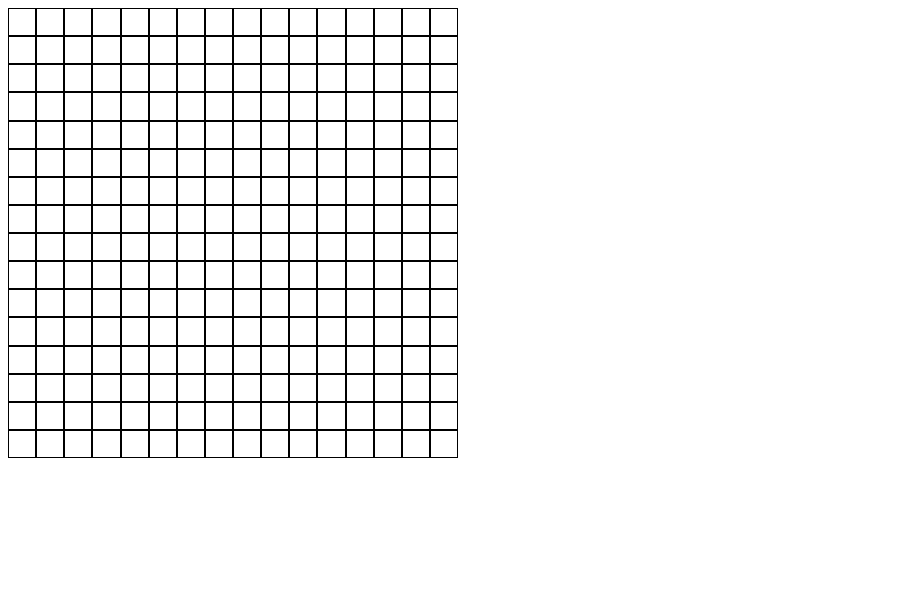
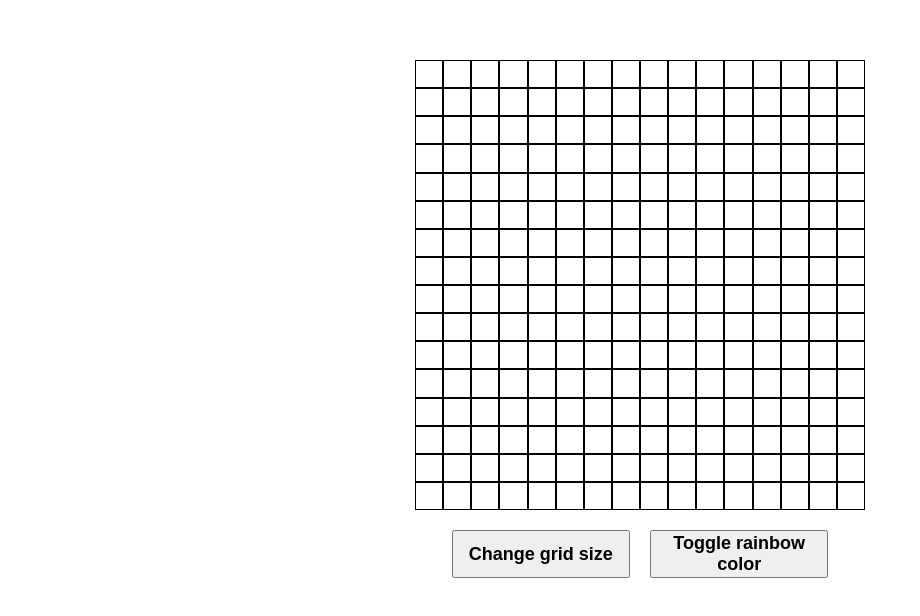
Before and after one commit to petark7/Etch-a-Sketch, a plain HTML site: page index.html in a window 1280 px wide. Shown: the whole page, without its empty margins (0-920 px from the left). Drawn offline with Linux system fonts and the light colour scheme.

Commit message:
Improve UI

```diff
--- a/index.html
+++ b/index.html
@@ -4,8 +4,12 @@
 </head>
 
 <body>
-    <div class = "grid">
-
+    <div class = "content">
+    <div class = "grid"></div>
+        <div class = "buttons">
+            <button id = "changeGridSize">Change grid size</button>
+            <button id = "toggleRainbow">Toggle rainbow color</button>
+        </div>
     </div>
     <script src = "code.js"></script>
 </body>
--- a/styles.css
+++ b/styles.css
@@ -1,3 +1,28 @@
+.content {
+    display: flex;
+    flex-direction: column;
+    align-items: center;
+    justify-content: center;
+    margin-top: 60px;
+}
+
+body {
+    font-family: Roboto, system-ui, -apple-system, BlinkMacSystemFont, 'Segoe UI', Oxygen, Ubuntu, Cantarell, 'Open Sans', 'Helvetica Neue', sans-serif;
+}
+
+.buttons {
+    display: flex;
+    gap: 20px;
+}
+
+button {
+    flex: 1;
+    font-size: large;
+    font-weight: bolder;
+    margin-top: 20px;
+
+}
+
 .grid {
   display: grid;
   grid-template-columns: repeat(16, auto);
```
